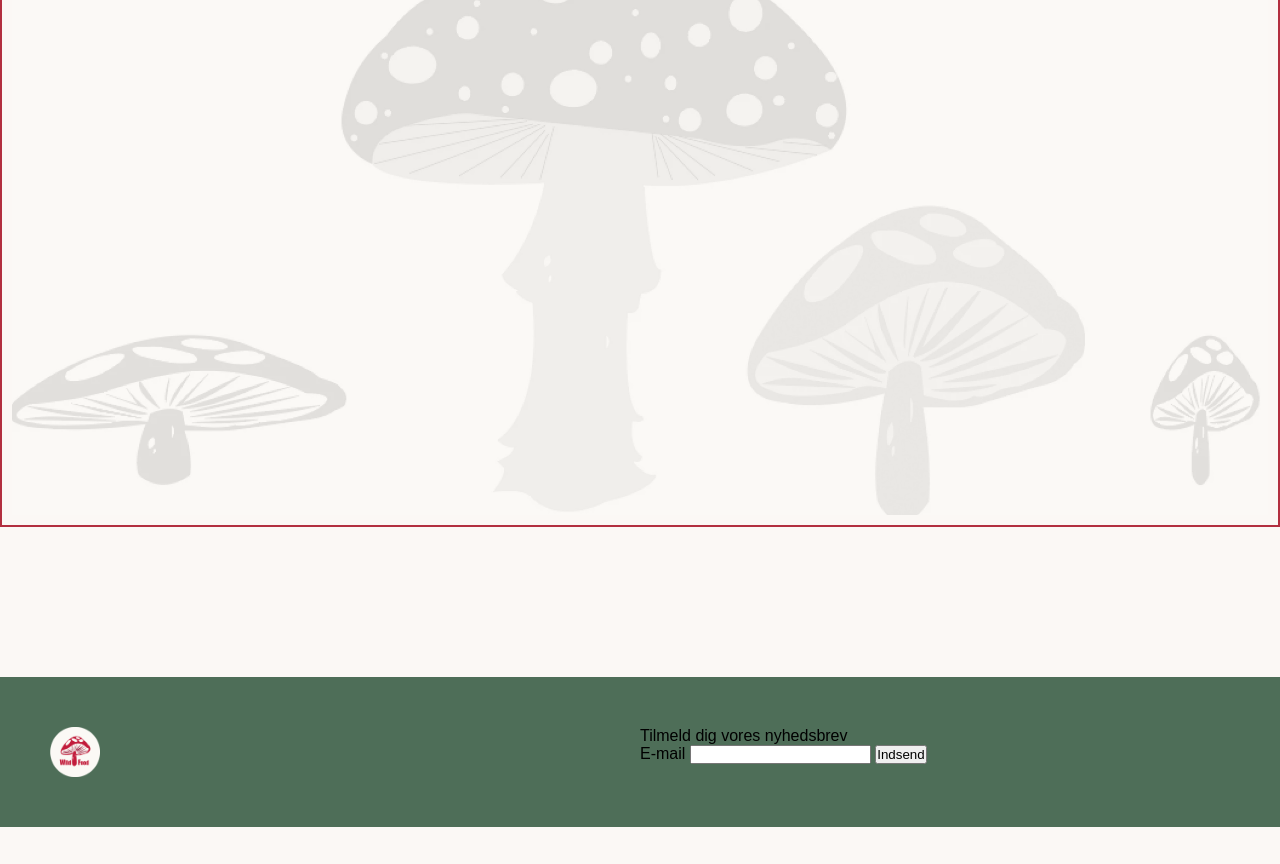
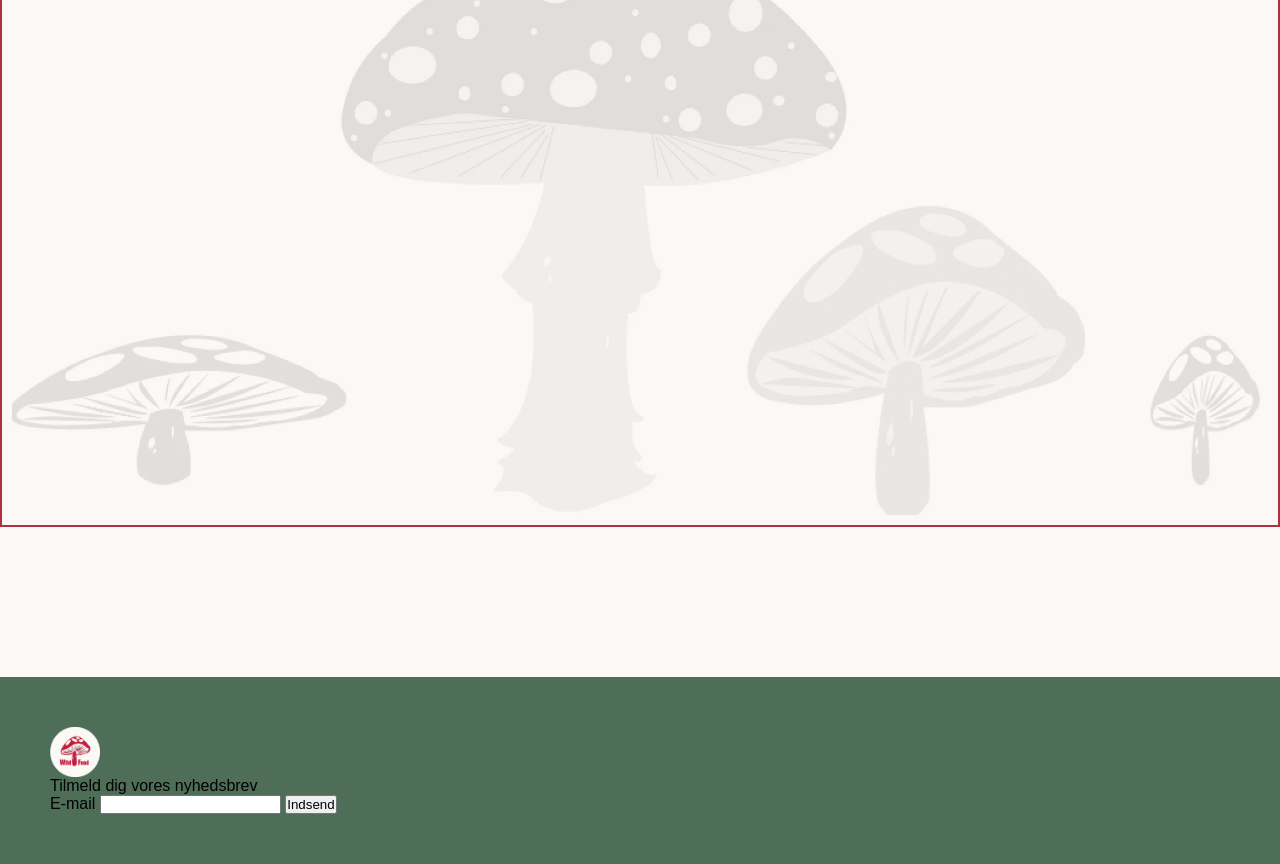
Before and after one commit to veah0002/vildmad, a plain HTML site: page produkt.html in a window 1280 px wide. Shown: the part 769-1633 px from the top of the page. Before the commit the page ends 1596 px from the top, so only its background shows below. Drawn offline with Linux system fonts and the light colour scheme; no server answers; a web font is replaced by a local one.

Commit message:
ændringer i footer m. forms + logo

```diff
--- a/css/produkt.css
+++ b/css/produkt.css
@@ -37,11 +37,6 @@
 
 .overskrift {
   position: absolute;
-}
-
-.grid-1-1 {
-  display: grid;
-  grid-template-columns: 1fr 1fr;
 }
 
 /* .produkt-beskrivelse::before {
```
